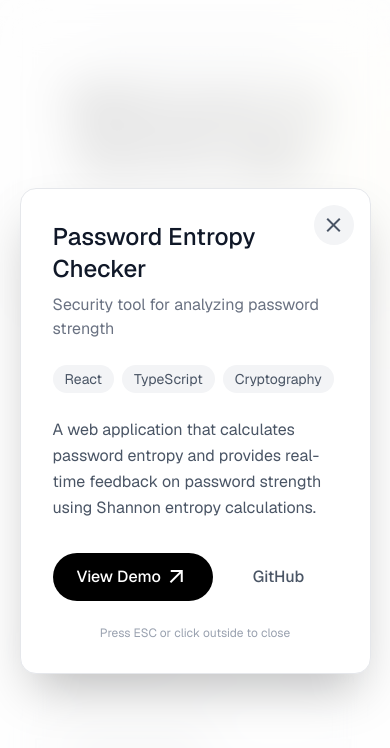
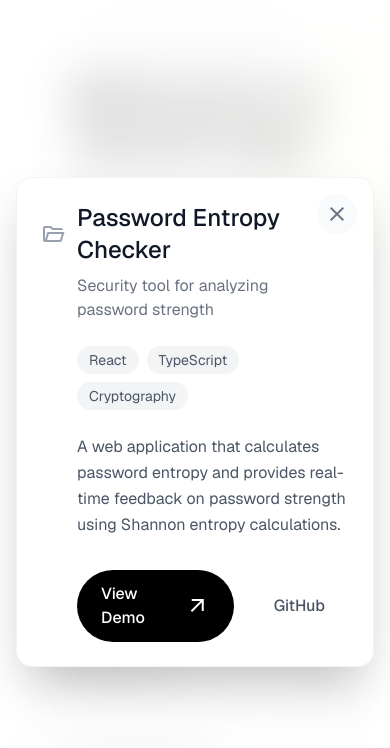
Before and after one commit to kvn8888/kvn8888.github.io, a Next.js app in the folder homepage/: page / in a window 390 px wide. Both pictures are taken after a click on the element 195 px from the left and 569 px from the top of the page. Shown: the top 748 px of the page. Built offline with nearby package versions, Linux system fonts and the light colour scheme.

Commit message:
Huge interaction design rearchitecture: Used framer motion

```diff
--- a/homepage/package.json
+++ b/homepage/package.json
@@ -9,6 +9,7 @@
     "lint": "eslint"
   },
   "dependencies": {
+    "framer-motion": "^12.34.3",
     "next": "^15.5.12",
     "react": "19.1.0",
     "react-dom": "19.1.0"
--- a/homepage/src/app/globals.css
+++ b/homepage/src/app/globals.css
@@ -1,7 +1,7 @@
 @import "tailwindcss";
 
 :root {
-  --background: #fafafa;
+  --background: #ffffff;
   --foreground: #0a0a0a;
 }
 
@@ -193,5 +193,3 @@ body {
   opacity: 0;
   animation: blurReveal 0.2s ease-out 0.4s forwards;
 }
-
-/* Modal animations are handled via inline styles and JS FLIP technique in page.tsx */
--- a/homepage/src/app/page.tsx
+++ b/homepage/src/app/page.tsx
@@ -1,6 +1,7 @@
 'use client';
 
-import { useState, useCallback, useEffect, useRef } from 'react';
+import { useState, useEffect } from 'react';
+import { motion, AnimatePresence } from 'framer-motion';
 
 interface Project {
   id: string;
@@ -10,13 +11,6 @@ interface Project {
   fullDesc: string;
   demoUrl: string;
   githubUrl: string;
-}
-
-interface Rect {
-  x: number;
-  y: number;
-  width: number;
-  height: number;
 }
 
 const projects: Project[] = [
@@ -49,266 +43,25 @@ const projects: Project[] = [
   },
 ];
 
-// FLIP Animation Modal
-function ProjectModal({
-  project,
-  isOpen,
-  sourceRect,
-  getCurrentCardRect,
-  onClose,
-}: {
-  project: Project | null;
-  isOpen: boolean;
-  sourceRect: Rect | null;
-  getCurrentCardRect: () => Rect | null;
-  onClose: () => void;
-}) {
-  const overlayRef = useRef<HTMLDivElement>(null);
-  const cardRef = useRef<HTMLDivElement>(null);
-  const [animationPhase, setAnimationPhase] = useState<'entering' | 'idle' | 'exiting'>('entering');
-  const [showContent, setShowContent] = useState(false);
-
-  // Handle close with FLIP exit animation
-  const handleClose = useCallback(() => {
-    if (animationPhase !== 'idle') return;
-    setAnimationPhase('exiting');
-    setShowContent(false);
-
-    const card = cardRef.current;
-    if (card && sourceRect) {
-      const vw = window.innerWidth;
-      const vh = window.innerHeight;
-
-      // Recalculate source rect (in case of scroll/resize)
-      const targetWidth = Math.min(512, vw * 0.9);
-      const targetHeight = card.offsetHeight || 400;
-      const targetX = (vw - targetWidth) / 2;
-      const targetY = Math.max(40, (vh - targetHeight) / 2);
-
-      const scaleX = sourceRect.width / targetWidth;
-      const scaleY = sourceRect.height / targetHeight;
-      const translateX = sourceRect.x - targetX + (sourceRect.width - targetWidth) / 2;
-      const translateY = sourceRect.y - targetY + (sourceRect.height - targetHeight) / 2;
-
-      // Animate back to source
-      card.style.transition = 'transform 0.35s cubic-bezier(0.4, 0, 0.2, 1), opacity 0.25s ease';
-      card.style.transform = `translate(${translateX}px, ${translateY}px) scale(${scaleX}, ${scaleY})`;
-      card.style.opacity = '0';
-    }
-
-    setTimeout(() => {
-      onClose();
-      setAnimationPhase('entering');
-    }, 350);
-  }, [animationPhase, sourceRect, onClose]);
+export default function Home() {
+  const [selectedProject, setSelectedProject] = useState<Project | null>(null);
 
   // Handle ESC key
   useEffect(() => {
     const handleKeyDown = (e: KeyboardEvent) => {
-      if (e.key === 'Escape' && isOpen && animationPhase === 'idle') {
-        handleClose();
-      }
+      if (e.key === 'Escape') setSelectedProject(null);
     };
-
-    if (isOpen) {
-      document.addEventListener('keydown', handleKeyDown);
-      document.body.style.overflow = 'hidden';
-    }
-
-    return () => {
-      document.removeEventListener('keydown', handleKeyDown);
-      document.body.style.overflow = '';
-    };
-  }, [isOpen, animationPhase, handleClose]);
-
-  // FLIP Animation on open
-  useEffect(() => {
-    if (isOpen && sourceRect && cardRef.current && animationPhase === 'entering') {
-      const card = cardRef.current;
-      const vw = window.innerWidth;
-      const vh = window.innerHeight;
-
-      // Target: centered modal
-      const targetWidth = Math.min(512, vw * 0.9); // max-w-lg = 512px
-      const targetHeight = card.scrollHeight || 400;
-      const targetX = (vw - targetWidth) / 2;
-      const targetY = Math.max(40, (vh - targetHeight) / 2);
-
-      // Calculate transforms (source to target)
-      const scaleX = sourceRect.width / targetWidth;
-      const scaleY = sourceRect.height / targetHeight;
-      const translateX = sourceRect.x - targetX + (sourceRect.width - targetWidth) / 2;
-      const translateY = sourceRect.y - targetY + (sourceRect.height - targetHeight) / 2;
-
-      // Set initial position (source)
-      card.style.width = `${targetWidth}px`;
-      card.style.position = 'fixed';
-      card.style.left = `${targetX}px`;
-      card.style.top = `${targetY}px`;
-      card.style.transform = `translate(${translateX}px, ${translateY}px) scale(${scaleX}, ${scaleY})`;
-      card.style.opacity = '1';
-
-      // Force reflow
-      void card.offsetHeight;
-
-      // Animate to target (centered modal)
-      card.style.transition = 'transform 0.4s cubic-bezier(0.34, 1.56, 0.64, 1), opacity 0.3s ease';
-      card.style.transform = 'translate(0, 0) scale(1, 1)';
-
-      // Show content after expansion
-      const contentTimer = setTimeout(() => {
-        setShowContent(true);
-        setAnimationPhase('idle');
-      }, 300);
-
-      return () => clearTimeout(contentTimer);
-    }
-  }, [isOpen, sourceRect, animationPhase]);
-
-  // Handle click outside
-  const handleOverlayClick = (e: React.MouseEvent) => {
-    if (e.target === overlayRef.current && animationPhase === 'idle') {
-      handleClose();
-    }
-  };
-
-  if (!isOpen || !project) return null;
-
-  return (
-    <div
-      ref={overlayRef}
-      onClick={handleOverlayClick}
-      className="fixed inset-0 z-50"
-    >
-      {/* Backdrop with blur */}
-      <div
-        className={`absolute inset-0 bg-white/70 backdrop-blur-xl transition-opacity duration-300 ${
-          animationPhase === 'exiting' ? 'opacity-0' : 'opacity-100'
-        }`}
-      />
-
-      {/* Morphing card */}
-      <div
-        ref={cardRef}
-        className="relative z-10 bg-white rounded-2xl shadow-2xl border border-gray-200 overflow-hidden origin-center"
-        style={{ opacity: 0 }}
-      >
-        {/* Close button */}
-        <button
-          onClick={handleClose}
-          className={`absolute top-4 right-4 z-20 w-10 h-10 flex items-center justify-center rounded-full bg-gray-100 hover:bg-gray-200 transition-all duration-200 ${
-            showContent ? 'opacity-100 translate-y-0' : 'opacity-0 -translate-y-2'
-          }`}
-          aria-label="Close"
-        >
-          <span className="material-symbols-outlined text-gray-600">close</span>
-        </button>
-
-        {/* Content */}
-        <div
-          className={`p-8 transition-all duration-200 ${
-            showContent ? 'opacity-100 translate-y-0' : 'opacity-0 translate-y-4'
-          }`}
-        >
-          <div className="mb-6">
-            <h3 className="text-2xl font-medium text-gray-900 mb-2">{project.title}</h3>
-            <p className="text-gray-500">{project.shortDesc}</p>
-          </div>
-
-          {/* Tags */}
-          <div className="flex flex-wrap gap-2 mb-6">
-            {project.tags.map((tag) => (
-              <span key={tag} className="px-3 py-1 text-sm bg-gray-100 rounded-full text-gray-600">
-                {tag}
-              </span>
-            ))}
-          </div>
-
-          {/* Full description */}
-          <p className="text-gray-600 leading-relaxed mb-8">{project.fullDesc}</p>
-
-          {/* Actions */}
-          <div className="flex items-center gap-4">
-            <a
-              href={project.demoUrl}
-              className="inline-flex items-center justify-center px-6 py-3 bg-black text-white rounded-full font-medium hover:bg-gray-900 transition-colors"
-              onClick={(e) => e.stopPropagation()}
-            >
-              View Demo
-              <span className="material-symbols-outlined ml-1 text-sm">arrow_outward</span>
-            </a>
-            <a
-              href={project.githubUrl}
-              className="px-6 py-3 text-gray-600 hover:text-gray-900 font-medium transition-colors"
-              onClick={(e) => e.stopPropagation()}
-            >
-              GitHub
-            </a>
-          </div>
-
-          {/* Keyboard hint */}
-          <p className="mt-6 text-xs text-gray-400 text-center">Press ESC or click outside to close</p>
-        </div>
-      </div>
-    </div>
-  );
-}
-
-export default function Home() {
-  const [selectedProject, setSelectedProject] = useState<Project | null>(null);
-  const [isModalOpen, setIsModalOpen] = useState(false);
-  const [sourceRect, setSourceRect] = useState<Rect | null>(null);
-  const [animatingCardId, setAnimatingCardId] = useState<string | null>(null);
-  const cardRefs = useRef<Map<string, HTMLDivElement>>(new Map());
-
-  // Store refs for cards
-  const setCardRef = useCallback((id: string) => (el: HTMLDivElement | null) => {
-    if (el) {
-      cardRefs.current.set(id, el);
-    }
+    window.addEventListener('keydown', handleKeyDown);
+    return () => window.removeEventListener('keydown', handleKeyDown);
   }, []);
 
-  // Click to open modal with FLIP animation
-  const handleProjectClick = useCallback((project: Project) => {
-    const cardEl = cardRefs.current.get(project.id);
-    if (cardEl) {
-      const rect = cardEl.getBoundingClientRect();
-      setSourceRect({
-        x: rect.x,
-        y: rect.y,
-        width: rect.width,
-        height: rect.height,
-      });
-      setAnimatingCardId(project.id);
+  // Lock body scroll when modal is open
+  useEffect(() => {
+    if (selectedProject) {
+      document.body.style.overflow = 'hidden';
+    } else {
+      document.body.style.overflow = '';
     }
-    setSelectedProject(project);
-    setIsModalOpen(true);
-  }, []);
-
-  const handleCloseModal = useCallback(() => {
-    setIsModalOpen(false);
-    setAnimatingCardId(null);
-    // Delay clearing selected project for animation
-    setTimeout(() => {
-      setSelectedProject(null);
-      setSourceRect(null);
-    }, 400);
-  }, []);
-
-  // Get current position of the card (for exit animation)
-  const getCurrentCardRect = useCallback(() => {
-    if (!selectedProject) return null;
-    const cardEl = cardRefs.current.get(selectedProject.id);
-    if (cardEl) {
-      const rect = cardEl.getBoundingClientRect();
-      return {
-        x: rect.x,
-        y: rect.y,
-        width: rect.width,
-        height: rect.height,
-      };
-    }
-    return null;
   }, [selectedProject]);
 
   return (
@@ -349,40 +102,102 @@ export default function Home() {
           <h2 className="text-2xl font-medium text-gray-900 mb-8">Projects</h2>
 
           {/* Project List */}
-          <div className="space-y-3">
+          <div className="space-y-3 relative">
             {projects.map((project) => (
-              <div key={project.id} className="relative">
-                {/* Project Card - morphs into modal on click */}
-                <div
-                  ref={setCardRef(project.id)}
-                  onClick={() => handleProjectClick(project)}
-                  className={`p-4 rounded-xl border transition-all duration-300 cursor-pointer bg-white/50 border-white/20 hover:bg-white/80 hover:scale-[1.02] group ${
-                    animatingCardId === project.id ? 'opacity-0' : ''
-                  }`}
+              <motion.div
+                key={project.id}
+                layoutId={`card-${project.id}`}
+                onClick={() => setSelectedProject(project)}
+                className="p-4 rounded-xl border bg-white/50 border-white/20 hover:bg-white/80 transition-colors cursor-pointer group"
+                whileHover={{ scale: 1.02 }}
+                whileTap={{ scale: 0.98 }}
+                transition={{type: "spring", stiffness: 500, damping: 30}}
                 >
-                  <div className="flex items-center justify-between">
-                    <div className="flex items-center gap-3">
-                      <span className="material-symbols-outlined text-gray-400 group-hover:text-gray-600 transition-colors">folder_open</span>
-                      <span className="font-medium text-gray-900">{project.title}</span>
-                    </div>
-                    <span className="material-symbols-outlined text-gray-400 group-hover:text-gray-900 transition-colors">arrow_outward</span>
+                <div className="flex items-center justify-between">
+                  <div className="flex items-center gap-3">
+                    <motion.span layoutId={`icon-${project.id}`} className="material-symbols-outlined text-gray-400 group-hover:text-gray-600 transition-colors">folder_open</motion.span>
+                    <motion.span layoutId={`title-${project.id}`} className="font-medium text-gray-900">{project.title}</motion.span>
                   </div>
-                  <p className="text-sm text-gray-500 mt-1 ml-8">{project.shortDesc}</p>
+                  <span className="material-symbols-outlined text-gray-400 group-hover:text-gray-900 transition-colors">arrow_outward</span>
                 </div>
-              </div>
+                <motion.p layoutId={`desc-${project.id}`} className="text-sm text-gray-500 mt-1 ml-[36px]">{project.shortDesc}</motion.p>
+              </motion.div>
             ))}
           </div>
         </div>
       </div>
 
-      {/* Modal - morphs from clicked card */}
-      <ProjectModal
-        project={selectedProject}
-        isOpen={isModalOpen}
-        sourceRect={sourceRect}
-        getCurrentCardRect={getCurrentCardRect}
-        onClose={handleCloseModal}
-      />
+      {/* Framer Motion Modal */}
+      <AnimatePresence>
+        {selectedProject && (
+          <div className="fixed inset-0 z-50 flex items-center justify-center p-4 sm:p-6 pointer-events-none">
+            <motion.div
+              initial={{ opacity: 0 }}
+              animate={{ opacity: 1 }}
+              exit={{ opacity: 0 }}
+              transition={{ duration: 0.2 }}
+              onClick={() => setSelectedProject(null)}
+              className="absolute inset-0 bg-white/60 backdrop-blur-xl pointer-events-auto"
+            />
+
+            <motion.div
+              layoutId={`card-${selectedProject.id}`}
+              transition={{ type: "spring", stiffness: 500, damping: 30 }}
+              className="bg-white rounded-2xl w-full max-w-lg p-6 sm:p-8 shadow-2xl relative border border-gray-100 flex flex-col z-10 overflow-hidden pointer-events-auto"
+            >
+              <button
+                onClick={() => setSelectedProject(null)}
+                className="absolute top-4 right-4 w-10 h-10 flex items-center justify-center rounded-full bg-gray-50 hover:bg-gray-100 transition-colors z-20"
+              >
+                <span className="material-symbols-outlined text-gray-500">close</span>
+              </button>
+
+              <div className="mb-6 pr-12">
+                <div className="flex items-center gap-3 mb-2">
+                  <motion.span layoutId={`icon-${selectedProject.id}`} className="material-symbols-outlined text-gray-400">folder_open</motion.span>
+                  <motion.h3 layoutId={`title-${selectedProject.id}`} className="text-2xl font-medium text-gray-900 m-0">{selectedProject.title}</motion.h3>
+                </div>
+                <motion.p layoutId={`desc-${selectedProject.id}`} className="text-gray-500 ml-[36px]">{selectedProject.shortDesc}</motion.p>
+              </div>
+
+              <motion.div
+                initial={{ opacity: 0, filter: 'blur(10px)', y: 10 }}
+                animate={{ opacity: 1, filter: 'blur(0px)', y: 0 }}
+                exit={{ opacity: 0, filter: 'blur(10px)', y: -10 }}
+                transition={{ delay: 0.1, duration: 0.2 }}
+                className="flex flex-col flex-grow ml-[36px]"
+              >
+                <div className="flex flex-wrap gap-2 mb-6">
+                  {selectedProject.tags.map((tag) => (
+                    <span key={tag} className="px-3 py-1 text-sm bg-gray-100 rounded-full text-gray-600">
+                      {tag}
+                    </span>
+                  ))}
+                </div>
+                <p className="text-gray-600 leading-relaxed mb-8">{selectedProject.fullDesc}</p>
+
+                <div className="flex items-center gap-4 mt-auto">
+                  <a
+                    href={selectedProject.demoUrl}
+                    className="inline-flex items-center justify-center px-6 py-3 bg-black text-white rounded-full font-medium hover:bg-gray-900 transition-colors"
+                    onClick={(e) => e.stopPropagation()}
+                  >
+                    View Demo
+                    <span className="material-symbols-outlined ml-1 text-sm">arrow_outward</span>
+                  </a>
+                  <a
+                    href={selectedProject.githubUrl}
+                    className="px-6 py-3 text-gray-600 hover:text-gray-900 font-medium transition-colors"
+                    onClick={(e) => e.stopPropagation()}
+                  >
+                    GitHub
+                  </a>
+                </div>
+              </motion.div>
+            </motion.div>
+          </div>
+        )}
+      </AnimatePresence>
     </div>
   );
 }
```
Also changed, not shown: 1 other file (tests, documents, lock files or other folders).
